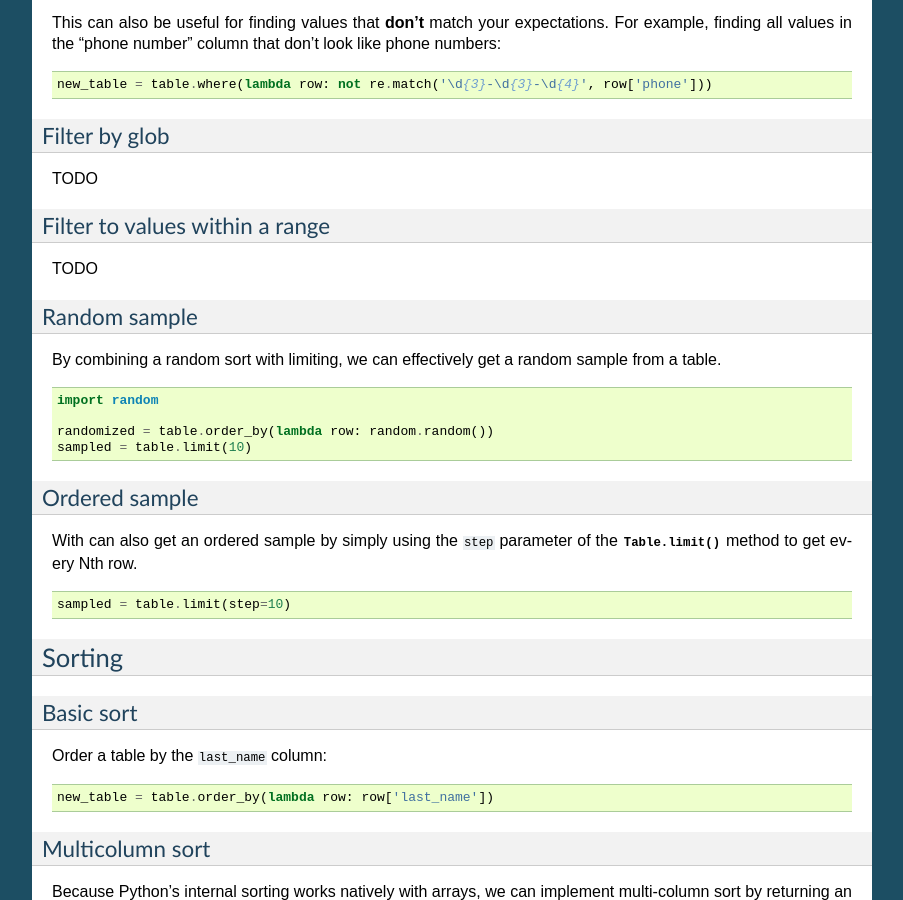
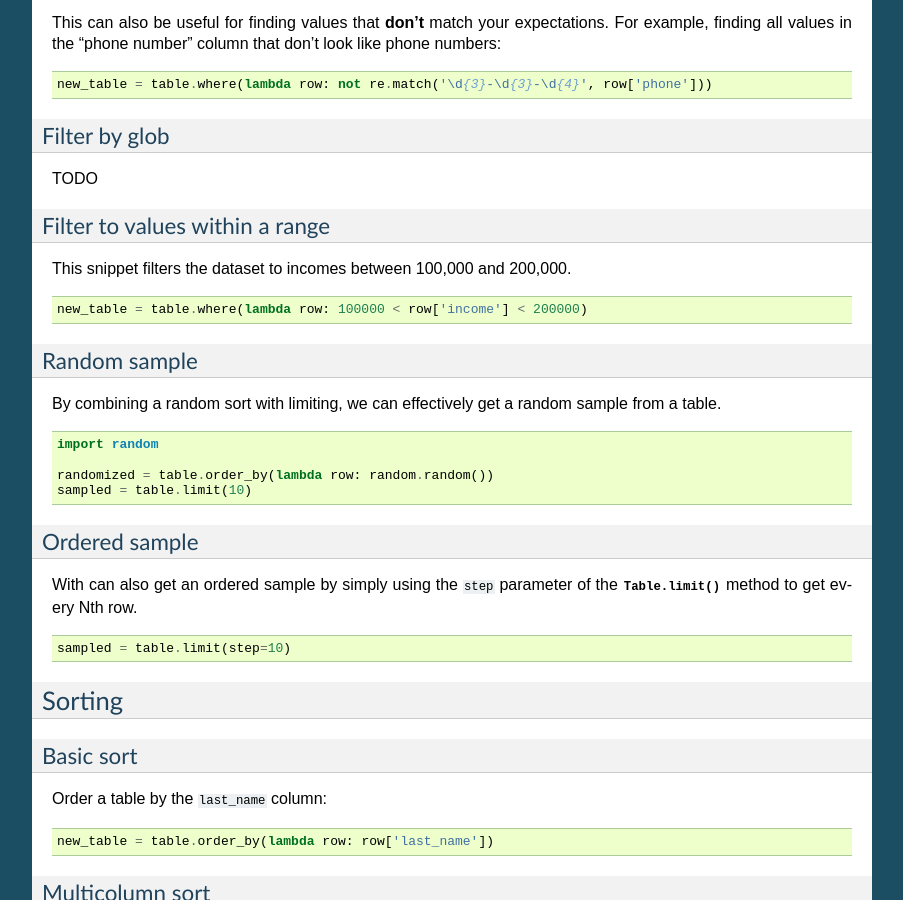
Before and after one commit to wireservice/agate, a Sphinx documentation site: the page built from docs/cookbook.rst, in a window 1280 px wide and 900 px high, scrolled down 1226 px. Shown: the whole window, without its empty margins (198-1101 px from the left). Built offline with Sphinx 7.4.7, drawn with Linux system fonts in a browser that asks for light colours.

Commit message:
Cookbook: filter to values within a range. Closes #30.

```diff
--- a/docs/cookbook.rst
+++ b/docs/cookbook.rst
@@ -88,7 +88,11 @@ TODO
 Filter to values within a range
 -------------------------------
 
-TODO
+This snippet filters the dataset to incomes between 100,000 and 200,000.
+
+.. code-block:: python
+
+    new_table = table.where(lambda row: 100000 < row['income'] < 200000)
 
 Random sample
 --------------
```
Also changed, not shown: 1 other file.
